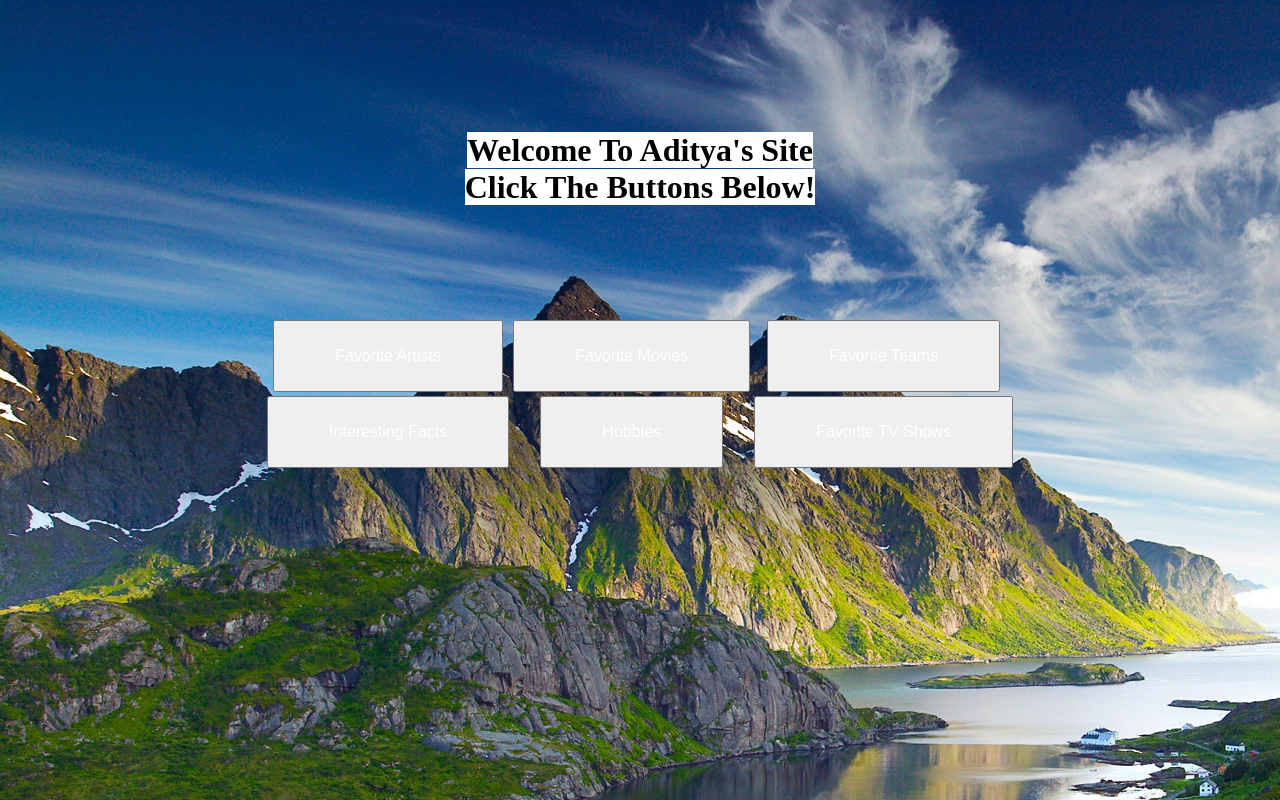
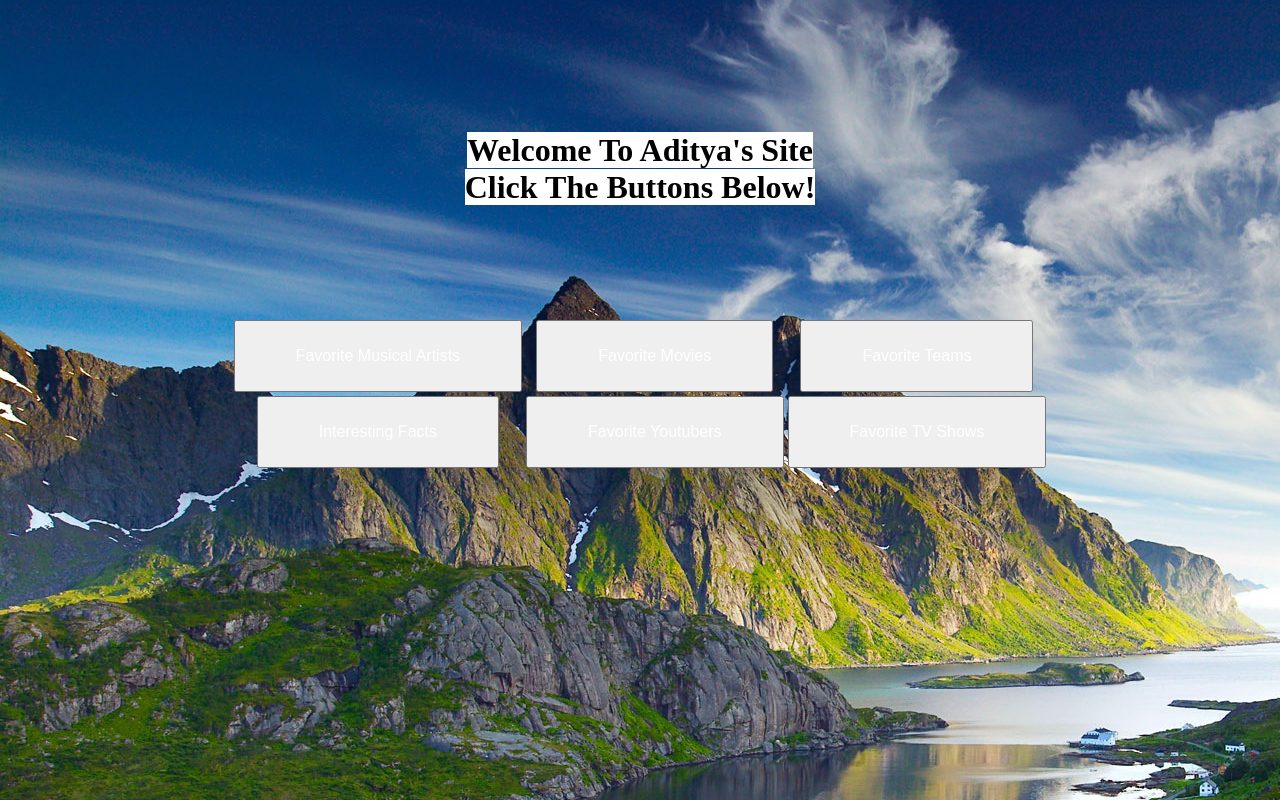
Before and after one commit to aditya11052/index, a plain HTML site: page index.html in a window 1280 px wide. Drawn offline with Linux system fonts and the light colour scheme.

Commit message:
Update index.html

```diff
--- a/index.html
+++ b/index.html
@@ -47,14 +47,14 @@
 
 <table>
 			<tr>
-				<th><a href = ""><button class="button">Favorite Artists</button></a></th>
-				<th><a href = ""><button class="button2">Favorite Movies</button></a></th>
-				<th><a href = ""><button class="button">Favorite Teams</button></a></th>
+				<th><a href = https://aditya11052.github.io/music/music%20artists/music.html><button class="button">Favorite Musical Artists</button></a></th>
+				<th><a href = "https://aditya11052.github.io/movies/movies/movies.html"><button class="button2">Favorite Movies</button></a></th>
+				<th><a href = "https://aditya11052.github.io/sportsteams/sportsteams.html"><button class="button">Favorite Teams</button></a></th>
 			</tr>
 			<tr>
-				<th><a href = ""><button class="button2">Interesting Facts</button></a></th>
-				<th><a href = ""><button class="button">Hobbies</button></a></th>
-				<th><a href = ""><button class="button2">Favorite TV Shows</button></a></th>
+				<th><a href = "https://aditya11052.github.io/facts/facts.html"><button class="button2">Interesting Facts</button></a></th>
+				<th><a href = "https://aditya11052.github.io/youtube/youtube.html"><button class="button">Favorite Youtubers</button></a></th>
+				<th><a href = "https://aditya11052.github.io/tv/tv/tv.html"><button class="button2">Favorite TV Shows</button></a></th>
 			</tr>
 		</table>
 		</center>
```
